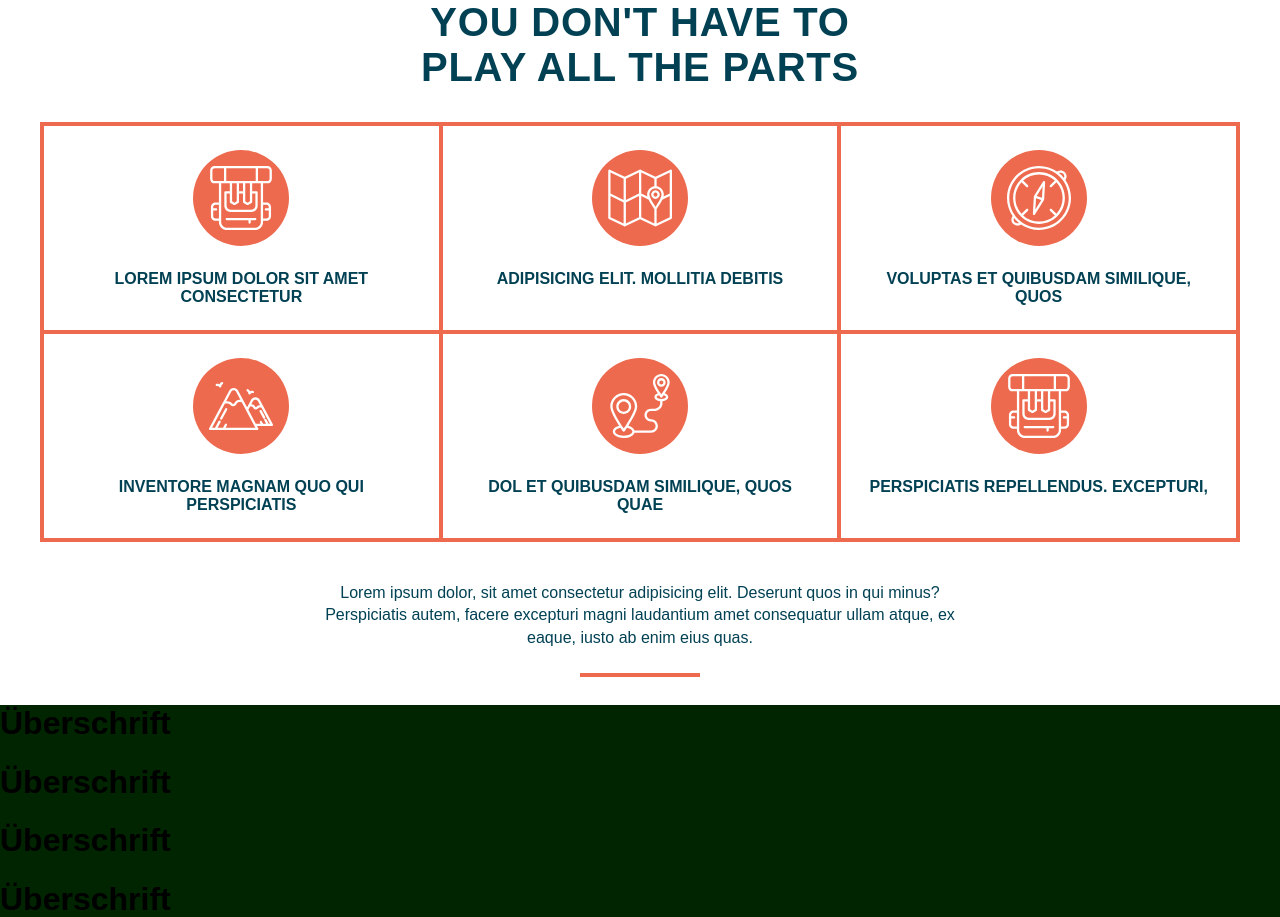
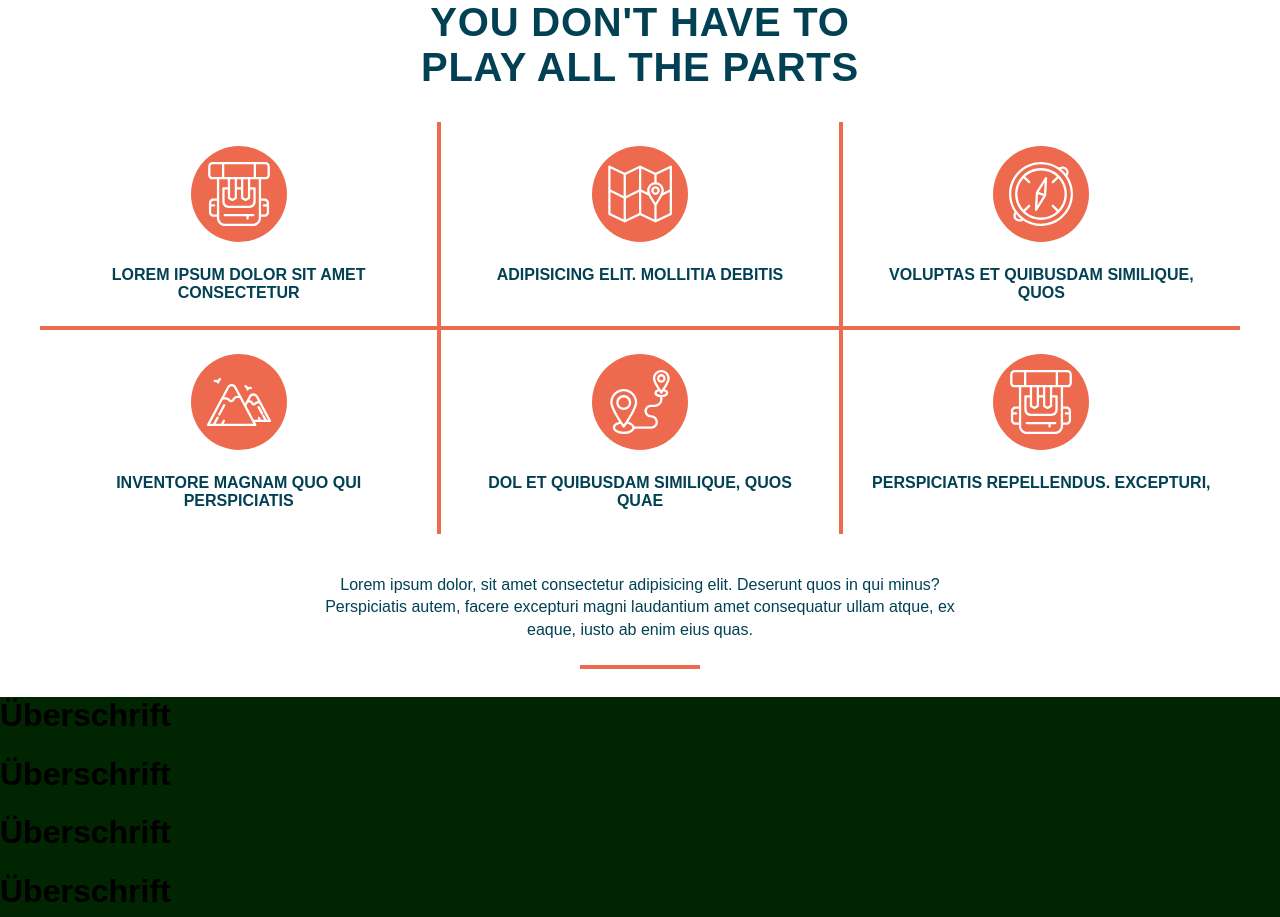
Before and after one commit to MK-NEUKO/uma-website, an Angular app: page / in a window 1280 px wide. Shown: the part 1740-2657 px from the top of the page. Built offline with nearby package versions, Linux system fonts and the light colour scheme.

Commit message:
Implement code changes to enhance functionality and improve performance

```diff
--- a/src/app/pages/home/components/parts/parts.component.css
+++ b/src/app/pages/home/components/parts/parts.component.css
@@ -21,15 +21,6 @@
 .parts {
   padding-bottom: 1.75rem;
 }
-
-.parts__container {
-  display: flex;
-  justify-content: center;
-  flex-wrap: wrap;
-  border: #ed6a4e solid 0.125rem;
-  margin-bottom: 2.5rem;
-}
-
 .parts::after {
   content: "";
   display: block;
@@ -40,11 +31,26 @@
   margin-right: auto;
 }
 
+.parts__items-container-outer {
+  overflow: hidden;
+}
+
+.parts__items-container {
+  display: flex;
+  justify-content: center;
+  flex-wrap: wrap;
+  margin: -0.125rem;
+}
+
 .parts__part {
   border: #ed6a4e solid 0.125rem;
   padding: 1.5rem;
   flex: 1 0 20rem;
   text-align: center;
+  text-decoration: none;
+}
+.parts__part:hover {
+  background-color: rgb(222, 222, 222);
 }
 
 .parts__part-icon-container {
@@ -79,6 +85,7 @@
   font-size: 1rem;
   color: #014153;
   padding-bottom: 1.5rem;
+  padding-top: 2.5rem;
   line-height: 1.4rem;
   max-width: 40rem;
   text-align: center;
--- a/src/app/pages/home/components/parts/parts.component.html
+++ b/src/app/pages/home/components/parts/parts.component.html
@@ -4,8 +4,9 @@
       You don't have to<br />
       play all the parts
     </h2>
-    <div class="parts__container">
-      <div class="parts__part">
+    <div class="parts__items-container-outer">
+      <div class="parts__items-container">
+        <a href="#" class="parts__part">
           <div class="parts__part-icon-container">
             <svg class="parts__part-icon" viewBox="0 0 1024 1024">
               <path
@@ -41,8 +42,8 @@
           <h4 class="parts__part-paragraph">
             Lorem ipsum dolor sit amet consectetur
           </h4>
-      </div>
-      <div class="parts__part">
+        </a>
+        <a href="#" class="parts__part">
           <div class="parts__part-icon-container">
             <svg class="parts__part-icon" viewBox="0 0 1024 1024">
               <path
@@ -78,8 +79,8 @@
           <h4 class="parts__part-paragraph">
             adipisicing elit. Mollitia debitis
           </h4>
-      </div>
-      <div class="parts__part">
+        </a>
+        <a href="#" class="parts__part">
           <div class="parts__part-icon-container">
             <svg class="parts__part-icon" viewBox="0 0 1024 1024">
               <path
@@ -118,8 +119,8 @@
           <h4 class="parts__part-paragraph">
             voluptas et quibusdam similique, quos
           </h4>
-      </div>
-      <div class="parts__part">
+        </a>
+        <a href="#" class="parts__part">
           <div class="parts__part-icon-container">
             <svg class="parts__part-icon" viewBox="0 0 1024 1024">
               <path
@@ -182,8 +183,8 @@
           <h4 class="parts__part-paragraph">
             inventore magnam quo qui perspiciatis
           </h4>
-      </div>
-      <div class="parts__part">
+        </a>
+        <a href="#" class="parts__part">
           <div class="parts__part-icon-container">
             <svg class="parts__part-icon" viewBox="0 0 1024 1024">
               <path
@@ -226,8 +227,8 @@
           <h4 class="parts__part-paragraph">
             dol et quibusdam similique, quos quae
           </h4>
-      </div>
-      <div class="parts__part">
+        </a>
+        <a href="#" class="parts__part">
           <div class="parts__part-icon-container">
             <svg class="parts__part-icon" viewBox="0 0 1024 1024">
               <path
@@ -263,6 +264,7 @@
           <h4 class="parts__part-paragraph">
             perspiciatis repellendus. Excepturi,
           </h4>
+        </a>
       </div>
     </div>
     <p class="parts__paragraph">
```
Lines whose indentation alone changed are shown as unchanged.
